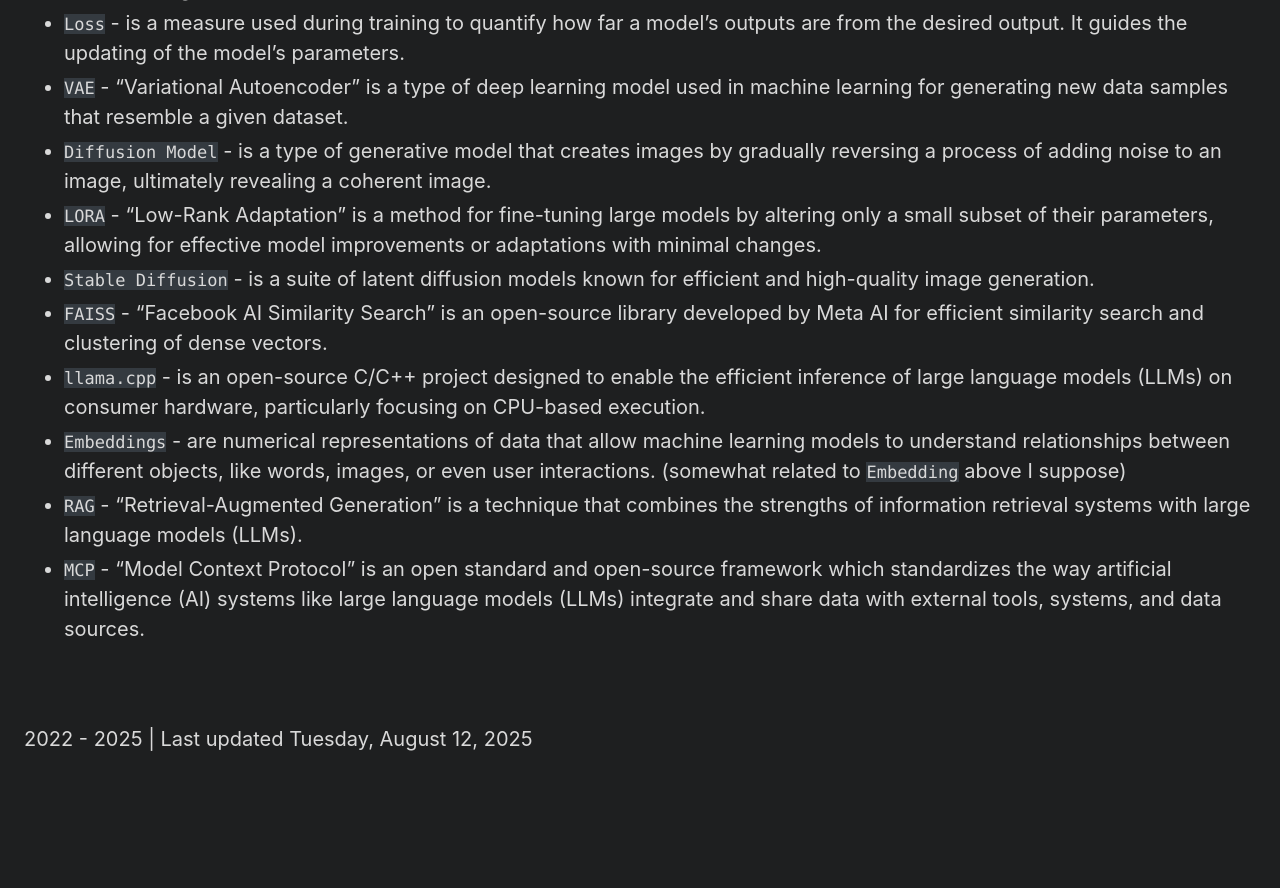
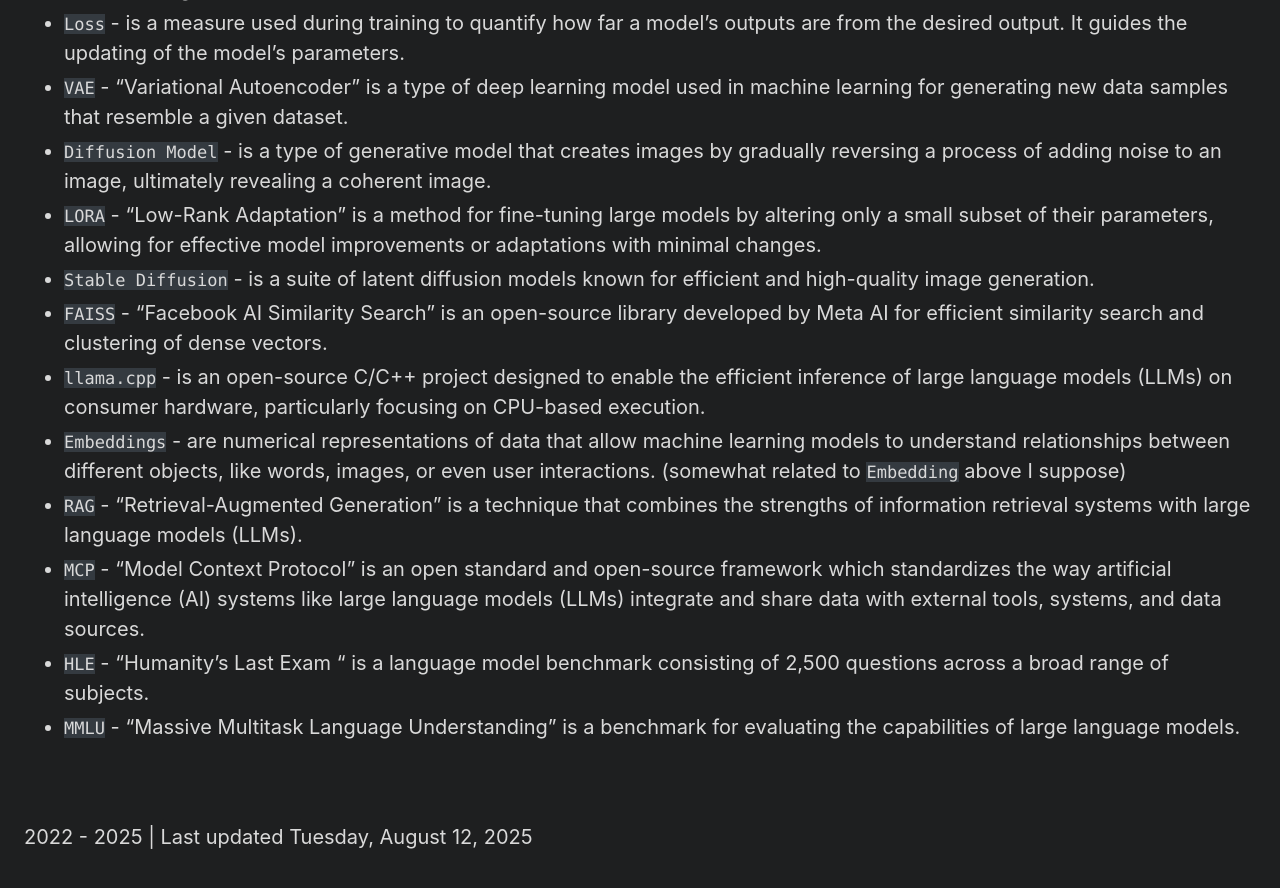
Before and after one commit to artemdevel/artemdevel.github.io, a Jekyll site: the page built from _posts/2025-08-12-ai-glossary.md, in a window 1280 px wide and 900 px high, scrolled down 1877 px. Shown: the top 888 px of the window. Built offline with Jekyll 4.4.1, drawn with Linux system fonts in a browser that asks for light colours; before the commit the page ends 2679 px from its top, so only the background shows below that.

Commit message:
Update AI Glossary

```diff
--- a/_posts/2025-08-12-ai-glossary.md
+++ b/_posts/2025-08-12-ai-glossary.md
@@ -46,3 +46,5 @@
 * `Embeddings` - are numerical representations of data that allow machine learning models to understand relationships between different objects, like words, images, or even user interactions. (somewhat related to `Embedding` above I suppose)
 * `RAG` - "Retrieval-Augmented Generation" is a technique that combines the strengths of information retrieval systems with large language models (LLMs).
 * `MCP` - "Model Context Protocol" is an open standard and open-source framework which standardizes the way artificial intelligence (AI) systems like large language models (LLMs) integrate and share data with external tools, systems, and data sources.
+* `HLE` - "Humanity's Last Exam " is a language model benchmark consisting of 2,500 questions across a broad range of subjects.
+* `MMLU` - "Massive Multitask Language Understanding" is a benchmark for evaluating the capabilities of large language models.
```
